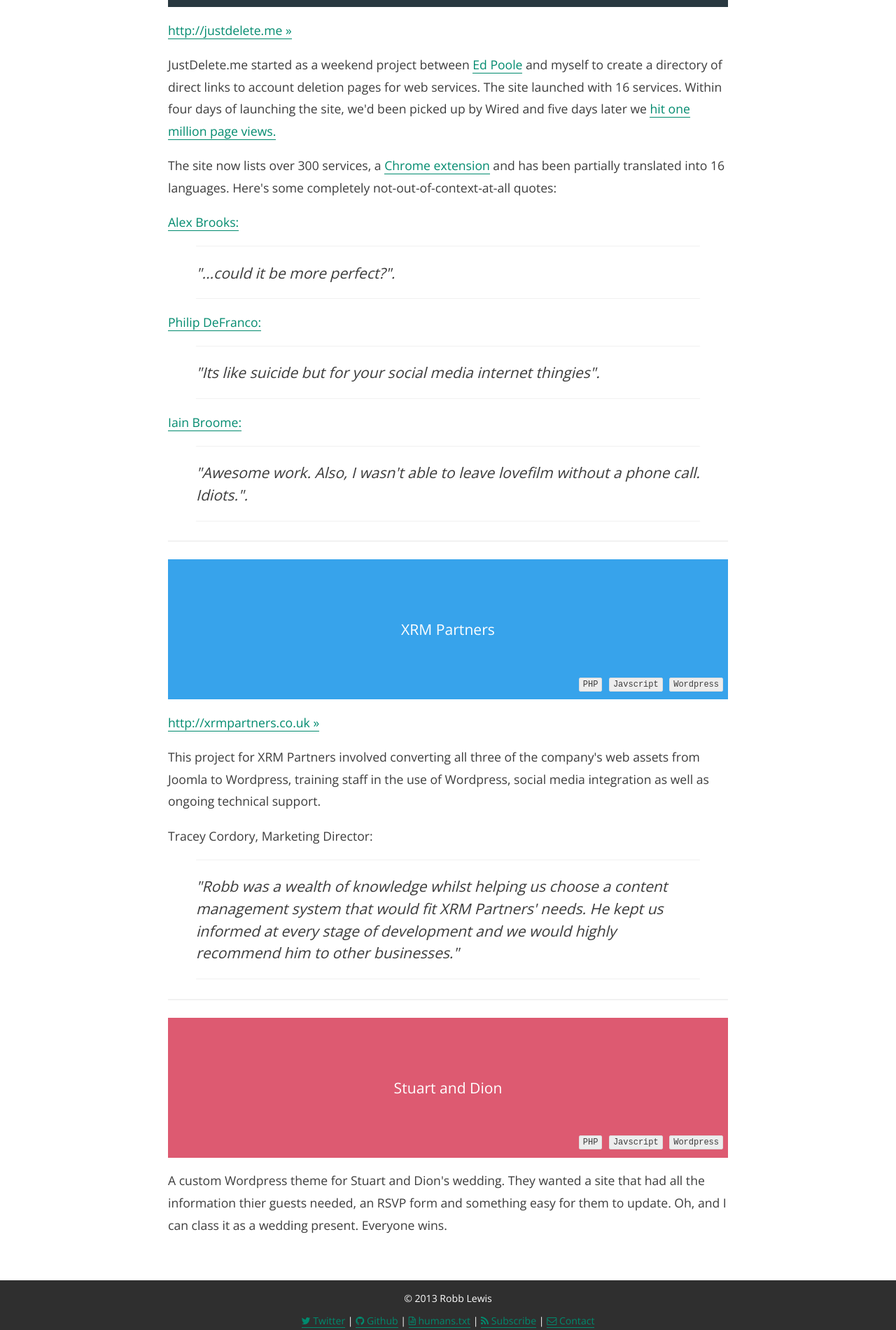
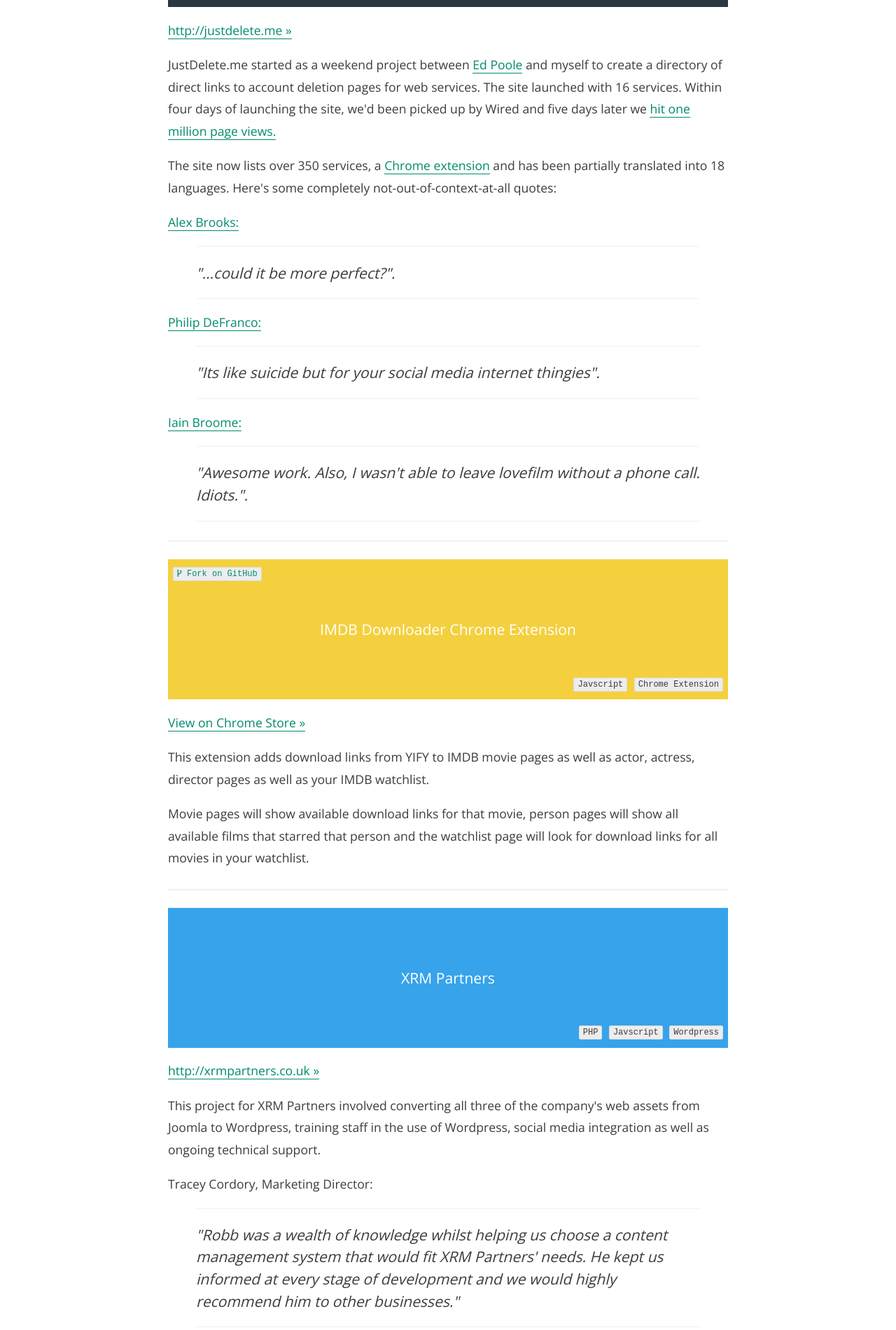
Before and after one commit to rknightuk/robblewis.me-jekyll, a Jekyll site: the page built from portfolio/index.html, in a window 1280 px wide. Shown: the part 458-2358 px from the top of the page at 70% size. Built offline with Jekyll 4.4.1, drawn with Linux system fonts in a browser that asks for light colours; Markdown is read by kramdown in place of the engine named in the settings.

Commit message:
Added imdb to portfolio

```diff
--- /dev/null
+++ b/_includes/portfolio/imdb.html
@@ -0,0 +1,21 @@
+<div class="wrapper">
+
+	<div class="piece imdb">
+
+		<p class="fork"><code class="tag"><a href="https://github.com/rmlewisuk/imdb-downloader"><i class="fa fa-code-fork"></i> Fork on GitHub</a></code></p>
+
+		<span class="title">IMDB Downloader Chrome Extension</span>
+
+		<p class="tags">
+			<code class="tag">Javscript</code>
+			<code class="tag">Chrome Extension</code>
+		</p>
+	</div>
+
+	<p><a href="chrome.google.com/webstore/detail/movie-downloader-for-imdb/dinhogfacedcmkmbkidnlcchcoanjgma">View on Chrome Store &raquo;</a></p>
+
+	<p>This extension adds download links from YIFY to IMDB movie pages as well as actor, actress, director pages as well as your IMDB watchlist.</p>
+
+	<p>Movie pages will show available download links for that movie, person pages will show all available films that starred that person and the watchlist page will look for download links for all movies in your watchlist.</p>
+
+</div>
--- a/_includes/portfolio/jdm.html
+++ b/_includes/portfolio/jdm.html
@@ -16,7 +16,7 @@
 
 	<p>JustDelete.me started as a weekend project between <a href="http://edpoole.me">Ed Poole</a> and myself to create a directory of direct links to account deletion pages for web services. The site launched with 16 services. Within four days of launching the site, we'd been picked up by Wired and five days later we <a href="/just-delete-me-one-million-page-views">hit one million page views.</a></p>
 
-	<p>The site now lists over 300 services, a <a href="https://chrome.google.com/webstore/detail/justdeleteme/hfpofkfbabpbbmchmiekfnlcgaedbgcf">Chrome extension</a> and has been partially translated into 16 languages.
+	<p>The site now lists over 350 services, a <a href="https://chrome.google.com/webstore/detail/justdeleteme/hfpofkfbabpbbmchmiekfnlcgaedbgcf">Chrome extension</a> and has been partially translated into 18 languages.
 	Here's some completely not-out-of-context-at-all quotes:</p>
 
 	<p><a href="https://twitter.com/alexbrooks/status/369523649683783680">Alex Brooks:</a></p>
--- a/assets/css/style.css
+++ b/assets/css/style.css
@@ -345,6 +345,7 @@
 
 	.jdm { background-color: #293840; color: #e8e8e8; }
 		.jdm .red { color: #cf5a5a; }
+	.imdb { background-color: #f4d03f; color: #fff; }
 	.sandd { background-color: #dd5a71; color: #fff; }
 	.xrm { background-color: #37a3eb; color: #fff;}
 	.gf { background-color: #201f1c; color: #fff; }
--- a/portfolio/index.html
+++ b/portfolio/index.html
@@ -8,6 +8,8 @@
 
 {% include portfolio/jdm.html %}
 
+{% include portfolio/imdb.html %}
+
 {% include portfolio/xrm.html %}
 
 {% include portfolio/sandd.html %}
```
